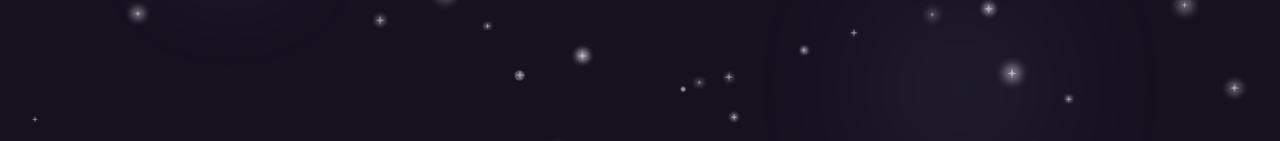
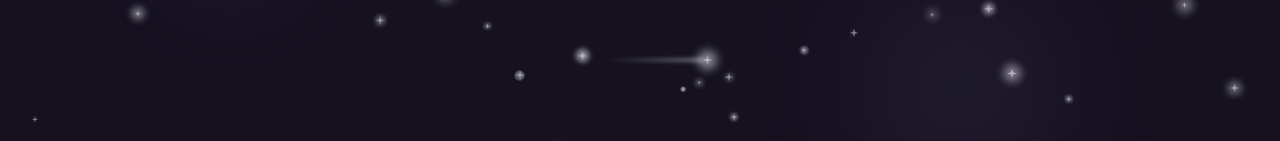
Before and after one commit to Austin-Tillotson/Portfolio, a Next.js app: page / in a window 1280 px wide. Shown: the part 340-481 px from the top of the page. Built offline with nearby package versions, Linux system fonts and the light colour scheme; a web font is replaced by a local one.

Commit message:
created shooting star with test animation

```diff
--- /dev/null
+++ b/app/components/ShootingStar.tsx
@@ -0,0 +1,33 @@
+import type { CSSProperties } from "react";
+import Star from "./Star";
+
+type ShootingStarProps = {
+  size?: number;
+  tailLength?: number;
+  duration?: number;
+};
+
+export default function ShootingStar({
+  size = 8,
+  tailLength = 9 * 16,
+  duration = 4,
+}: ShootingStarProps) {
+  const shootingStarStyle = {
+    "--shooting-star-tail-length": `${Math.max(tailLength, 0)}px`,
+    "--shooting-star-duration": `${Math.max(duration, 0)}s`,
+  } as CSSProperties;
+
+  return (
+    <Star
+      className="shooting-star"
+      x={0}
+      y={50}
+      size={size}
+      glowOpacity={0.5}
+      glowSize={Math.max(size * 0.5, 4)}
+      style={shootingStarStyle}
+    >
+      <span className="shooting-star__tail" />
+    </Star>
+  );
+}
--- a/app/components/Star.tsx
+++ b/app/components/Star.tsx
@@ -1,4 +1,4 @@
-import type { CSSProperties } from "react";
+import type { CSSProperties, ReactNode } from "react";
 import { createGlowStyle } from "../lib/createGlowStyle";
 
 export type StarProps = {
@@ -13,6 +13,8 @@ export type StarProps = {
   pulseSizeMin?: number;
   pulseSizeMax?: number;
   className?: string;
+  children?: ReactNode;
+  style?: CSSProperties;
 };
 
 const STAR_COLOR = "#f5f1ff";
@@ -30,6 +32,8 @@ export default function Star({
   pulseSizeMin,
   pulseSizeMax,
   className = "",
+  children,
+  style,
 }: StarProps) {
   const starStyle = {
     ...createGlowStyle({
@@ -47,6 +51,7 @@ export default function Star({
     "--star-size": `${Math.max(size, 0)}px`,
     "--star-color": STAR_COLOR,
     "--star-opacity": String(STAR_OPACITY),
+    ...style,
   } as CSSProperties;
 
   return (
@@ -55,6 +60,7 @@ export default function Star({
       className={`star glow ${className}`.trim()}
       style={starStyle}
     >
+      {children}
       <span className="star__surface" />
     </span>
   );
--- a/app/globals.css
+++ b/app/globals.css
@@ -203,6 +203,46 @@ footer {
   opacity: var(--star-opacity);
 }
 
+.shooting-star.glow {
+  position: absolute;
+  z-index: 1;
+  top: 50svh;
+  left: 0;
+  pointer-events: none;
+  animation: shooting-star-travel var(--shooting-star-duration) linear infinite;
+}
+
+.shooting-star__tail {
+  position: absolute;
+  z-index: 1;
+  top: 50%;
+  right: calc(100% - 1px);
+  width: var(--shooting-star-tail-length);
+  height: 2px;
+  background: linear-gradient(
+    to left,
+    var(--star-color),
+    transparent
+  );
+  filter: blur(0.125rem);
+  opacity: 0.8;
+  transform: translateY(-50%);
+}
+
+.shooting-star .star__surface {
+  z-index: 2;
+}
+
+@keyframes shooting-star-travel {
+  from {
+    transform: translate(-100%, -50%);
+  }
+
+  to {
+    transform: translate(calc(100vw + 100%), -50%);
+  }
+}
+
 .glow {
   position: relative;
   isolation: isolate;
@@ -274,6 +314,11 @@ span.glow {
 @media (prefers-reduced-motion: reduce) {
   .glow--pulse::before {
     animation: none;
+  }
+
+  .shooting-star.glow {
+    animation: none;
+    transform: translate(50vw, -50%);
   }
 }
 
--- a/app/page.tsx
+++ b/app/page.tsx
@@ -1,5 +1,6 @@
 import Header from "./components/Header";
 import Planet from "./components/Planet";
+import ShootingStar from "./components/ShootingStar";
 import StarField from "./components/StarField";
 
 export default function Home() {
@@ -32,6 +33,7 @@ export default function Home() {
           pulseSizeMax={1}
         />
         <StarField />
+        <ShootingStar size={10} tailLength={100} duration={10} />
         <section id="hero">
           <p>This is the hero section.</p>
         </section>
```
